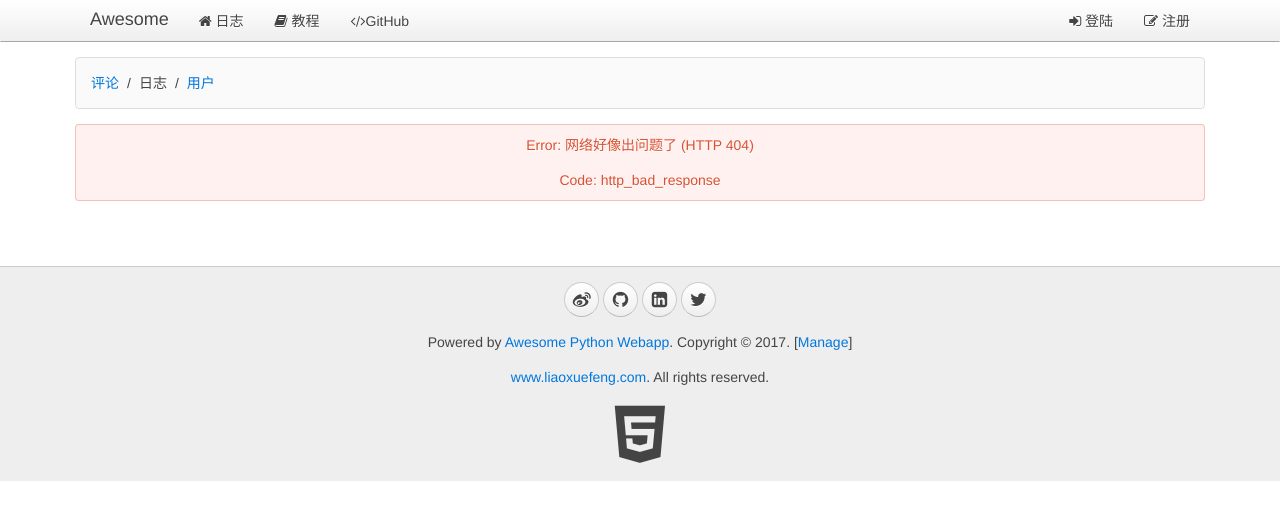
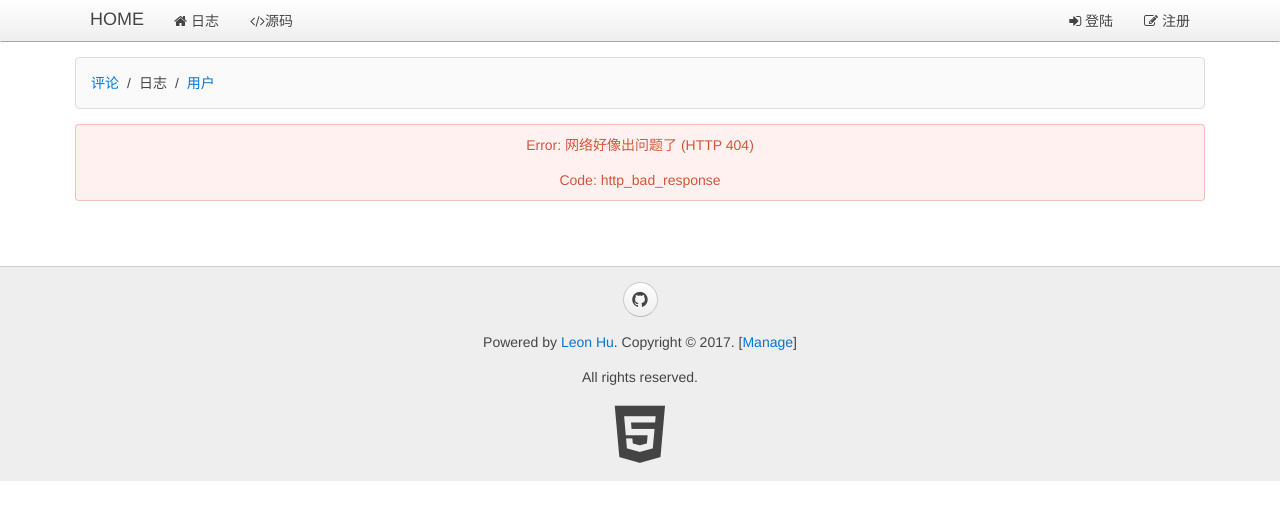
Before and after one commit to hk20088/myblog, a Python web app: template www/templates/manage_blogs.html in a window 1280 px wide. Shown: the top 520 px of the page. Run offline with Jinja, Linux system fonts and the light colour scheme; the template is opened without the code that fills it: most values are stand-ins (such as "Sample title", 1, 10 or a date in 2020).

Commit message:
完善tab栏

```diff
--- a/www/templates/__base__.html
+++ b/www/templates/__base__.html
@@ -1,4 +1,21 @@
 <!DOCTYPE html>
+
+{% macro pagination(url, page) %}
+    <ul class="uk-pagination">
+        {% if page.has_previous %}
+            <li><a href="{{ url }}{{ page.page_index - 1 }}"><i class="uk-icon-angle-double-left"></i></a></li>
+        {% else %}
+            <li class="uk-disabled"><span><i class="uk-icon-angle-double-left"></i></span></li>
+        {% endif %}
+            <li class="uk-active"><span>{{ page.page_index }}</span></li>
+        {% if page.has_next %}
+            <li><a href="{{ url }}{{ page.page_index + 1 }}"><i class="uk-icon-angle-double-right"></i></a></li>
+        {% else %}
+            <li class="uk-disabled"><span><i class="uk-icon-angle-double-right"></i></span></li>
+        {% endif %}
+    </ul>
+{% endmacro %}
+
 <html lang="en">
 <head>
     <meta charset="UTF-8">
@@ -18,14 +35,7 @@
 <body>
     <nav class="uk-navbar uk-navbar-attached uk-margin-bottom">
         <div class="uk-container uk-container-center">
-            <a href="/" class="uk-navbar-brand">Awesome</a>
-            <!--网站页眉上的tab栏-->
-            <ul class="uk-navbar-nav">
-                <li data-url="blogs"><a href="/"><i class="uk-icon-home"></i> 日志</a></li>
-                <li><a target="_blank" href="http://www.liaoxuefeng.com/wiki/0014316089557264a6b348958f449949df42a6d3a2e542c000"><i class="uk-icon-book"></i> 教程</a></li>
-                <li><a target="_blank" href="https://github.com/hk20088"><i class="uk-icon-code"></i>GitHub</a></li>
-                </li>
-            </ul>
+            <a href="/" class="uk-navbar-brand">HOME</a>
             <!--网站右上角，显示用户名，登录，注册等-->
             <div class="uk-navbar-flip">
                 <ul class="uk-navbar-nav">
@@ -44,6 +54,15 @@
                 {% endif %}
                 </ul>
             </div>
+            <!--网站页眉上的tab栏--->
+            <ul class="uk-navbar-nav">
+                <li data-url="blogs"><a href="/"><i class="uk-icon-home"></i> 日志</a></li>
+                {% if __user__.admin %}
+                <li><a href="http://localhost:9000/manage"><i class="uk-icon-cog"></i>后台管理</a></li>
+                {% endif %}
+                <li><a target="_blank" href="https://github.com/hk20088/myblog"><i class="uk-icon-code"></i>源码</a></li>
+                </li>
+            </ul>
         </div>
     </nav>
 
@@ -60,13 +79,10 @@
         <div class="uk-container uk-container-center uk-text-center">
             <div class="uk-panel uk-margin-top uk-margin-bottom">
                 <p>
-                    <a target="_blank" href="http://weibo.com/liaoxuefeng" class="uk-icon-button uk-icon-weibo"></a>
-                    <a target="_blank" href="https://github.com/michaelliao" class="uk-icon-button uk-icon-github"></a>
-                    <a target="_blank" href="http://www.linkedin.com/in/liaoxuefeng" class="uk-icon-button uk-icon-linkedin-square"></a>
-                    <a target="_blank" href="https://twitter.com/liaoxuefeng" class="uk-icon-button uk-icon-twitter"></a>
+                    <a target="_blank" href="https://github.com/hk20088" class="uk-icon-button uk-icon-github"></a>
                 </p>
-                <p>Powered by <a href="http://awesome.liaoxuefeng.com">Awesome Python Webapp</a>. Copyright &copy; 2017. [<a href="/manage/" target="_blank">Manage</a>]</p>
-                <p><a href="http://www.liaoxuefeng.com/" target="_blank">www.liaoxuefeng.com</a>. All rights reserved.</p>
+                <p>Powered by <a target="_blank" href="https://github.com/hk20088">Leon Hu</a>. Copyright &copy; 2017. [<a href="/manage" target="_blank">Manage</a>]</p>
+                <p> All rights reserved.</p>
                 <a target="_blank" href="http://www.w3.org/TR/html5/"><i class="uk-icon-html5" style="font-size:64px; color: #444;"></i></a>
             </div>
 
```
